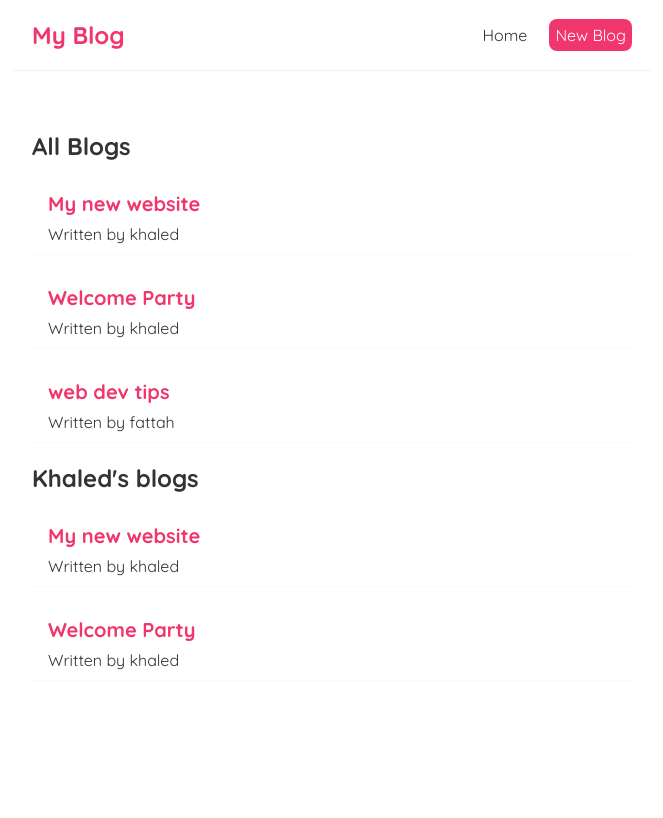
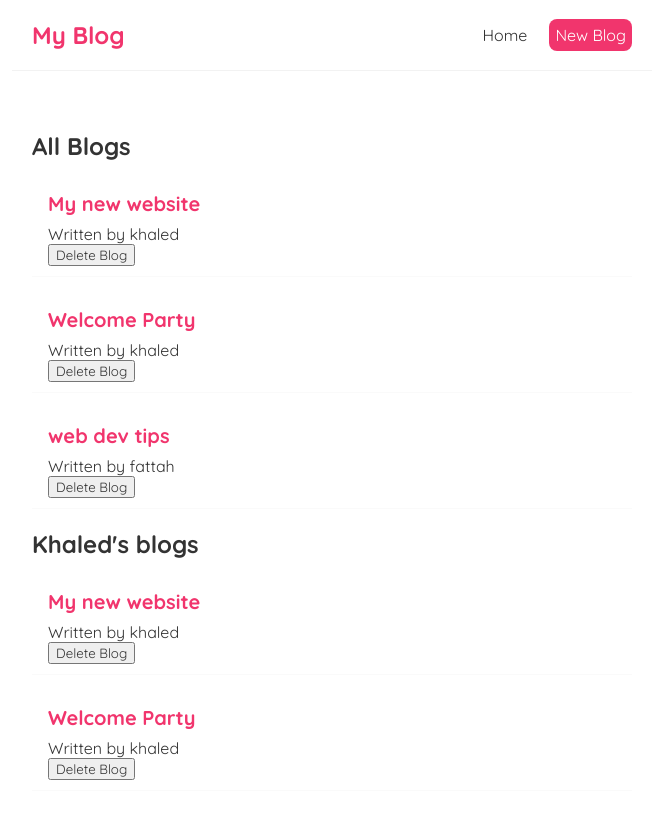
Before and after one commit to khaledsaleh07/blog, a React (Create React App) app: page / in a window 1280 px wide. Shown: the top 818 px of the page, without its empty margins (308-971 px from the left). Built offline with nearby package versions, Linux system fonts and the light colour scheme.

Commit message:
functions as props

```diff
--- a/src/BlogList.js
+++ b/src/BlogList.js
@@ -1,4 +1,4 @@
-const BlogList = ( {blogs, title} ) => {
+const BlogList = ( {blogs, title, handleDelete} ) => {
     // const blogs = props.blogs;
     // const title = props.title;
 
@@ -9,6 +9,7 @@
                 <div className="blog-preview" key={blog.id}>
                     <h2>{ blog.title }</h2>
                     <p>Written by {blog.author} </p>
+                    <button onClick = {() => handleDelete(blog.id)}>Delete Blog</button>
                 </div>
             )) }
         </div>
--- a/src/Home.js
+++ b/src/Home.js
@@ -8,9 +8,14 @@
         { title: 'web dev tips', body: "dummy data", author: "fattah", id: 3 },
     ]);
 
+const handleDelete = (id) => {
+    const newBlogs = blogs.filter(blogs => blogs.id !== id);
+    setBlogs(newBlogs);
+}
+
     return (
         <div className="home">
-            <BlogList blogs = {blogs} title="All Blogs" />
+            <BlogList blogs = {blogs} title="All Blogs" handleDelete = {handleDelete} />
             <BlogList blogs = {blogs.filter((blog) => blog.author === "khaled")} title="Khaled's blogs" />
 
         </div>
```
